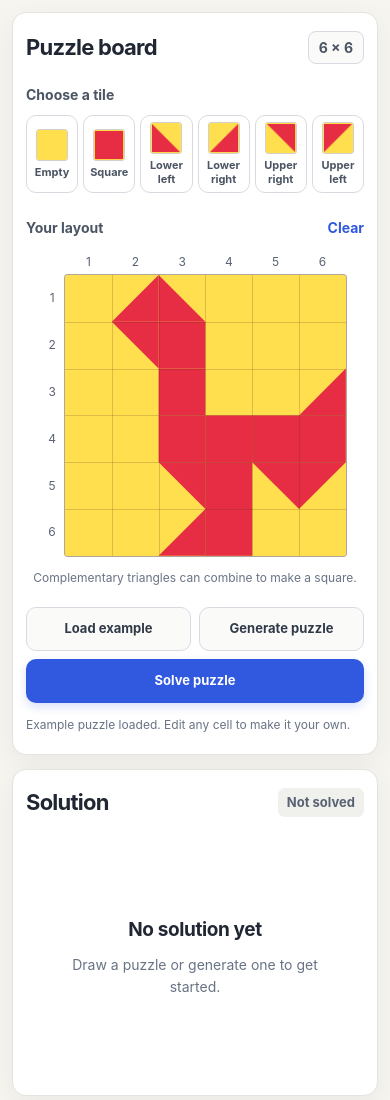
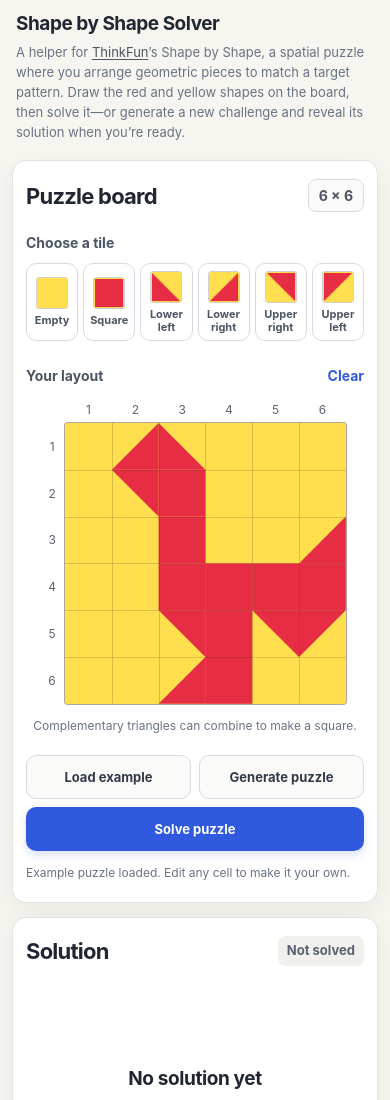
Before and after one commit to scottmangiapane/shape-by-shape, a plain HTML site: page index.html in a window 390 px wide. Shown: the top 1100 px of the page. Drawn offline with Linux system fonts and the light colour scheme.

Commit message:
Added links to the source code and GitHub pages

```diff
--- a/index.html
+++ b/index.html
@@ -5,13 +5,17 @@
   <meta name="viewport" content="width=device-width, initial-scale=1">
   <meta name="theme-color" content="#f6f5ef">
   <meta name="description" content="Draw a 6 by 6 puzzle, solve both color layers, or generate a new puzzle with a verified solution.">
-  <title>Puzzle solver</title>
+  <title>Shape by Shape Solver</title>
   <link rel="stylesheet" href="styles.css">
   <script src="solver.js" defer></script>
   <script src="app.js" defer></script>
 </head>
 <body>
   <main class="site-shell">
+    <header class="site-header">
+      <h1><a href="https://github.com/scottmangiapane/shape-by-shape-solver" target="_blank" rel="noopener noreferrer">Shape by Shape Solver</a></h1>
+      <p>A helper for <a href="https://www.thinkfun.com/" target="_blank" rel="noopener noreferrer">ThinkFun</a>’s Shape by Shape, a spatial puzzle where you arrange geometric pieces to match a target pattern. Draw the red and yellow shapes on the board, then solve it—or generate a new challenge and reveal its solution when you’re ready.</p>
+    </header>
     <div class="workspace">
       <section class="panel editor-panel" aria-labelledby="editor-title">
         <div class="panel-heading">
--- a/styles.css
+++ b/styles.css
@@ -27,6 +27,13 @@ button:focus-visible { outline: 3px solid rgba(49, 89, 223, .6); outline-offset:
 [hidden] { display: none !important; }
 
 .site-shell { max-width: 1320px; margin: 0 auto; padding: 28px; }
+.site-header { max-width: 900px; margin: 0 auto 24px; }
+.site-header h1 { margin: 0 0 6px; font-size: 21px; font-weight: 750; letter-spacing: -.025em; line-height: 1.25; }
+.site-header h1 a { color: inherit; text-decoration: none; }
+.site-header h1 a:hover { color: var(--blue); }
+.site-header p { margin: 0; color: var(--muted); font-size: 14px; line-height: 1.55; }
+.site-header p a { color: var(--ink-soft); text-underline-offset: 2px; }
+.site-header p a:hover { color: var(--blue); }
 .workspace {
   display: grid;
   grid-template-columns: minmax(0, 1.08fr) minmax(350px, .92fr);
@@ -252,6 +259,9 @@ button:focus-visible { outline: 3px solid rgba(49, 89, 223, .6); outline-offset:
 }
 @media (max-width: 560px) {
   .site-shell { padding: 12px; }
+  .site-header { margin-bottom: 18px; padding: 0 4px; }
+  .site-header h1 { font-size: 19px; }
+  .site-header p { font-size: 13px; }
   .workspace { gap: 14px; }
   .panel { padding: 18px 13px; border-radius: 14px; }
   .panel-heading { margin-bottom: 20px; }
```
Also changed, not shown: README.md.
